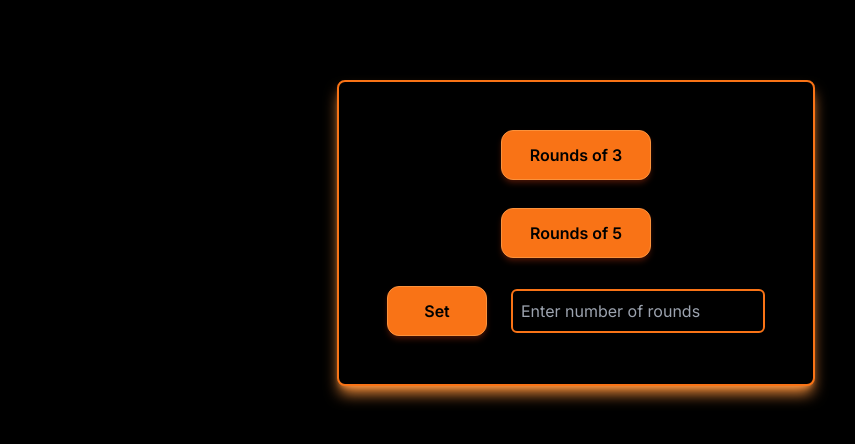
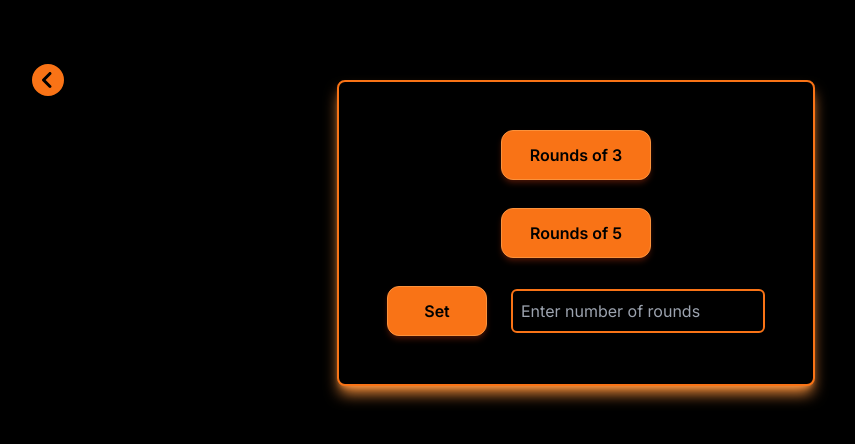
Before and after one commit to mishael-codes/the-min-zone, a Next.js app: page /games/rock-paper-scissors in a window 1280 px wide. Shown: the top 444 px of the page, without its empty margins (64-919 px from the left). Built offline with nearby package versions, Linux system fonts and the light colour scheme; no server answers.

Commit message:
Update: update game overlay to use new back button component and game over madal on rock-paper-scissors page to include a better funtioning restart button and a choose round button

```diff
--- a/src/app/components/backButton.tsx
+++ b/src/app/components/backButton.tsx
@@ -10,7 +10,7 @@ const BackButton = () => {
 
   return(
     <>
-      <FontAwesomeIcon icon={faCircleChevronLeft} size="2x" color="#f97316" onClick={handleClick} />
+      <FontAwesomeIcon icon={faCircleChevronLeft} size="2x" color="#f97316" onClick={handleClick} className="cursor-pointer" />
     </>
   )
 }
--- a/src/app/games/page.tsx
+++ b/src/app/games/page.tsx
@@ -6,7 +6,7 @@ import rockPaperScissor from "../../../public/assets/img/rock paper scissors.png
 import wouldYouRather from "../../../public/assets/img/would you rather.png"
 import Link from "next/link"
 import Nav from "../components/nav"
-const FeaturedGames = () => {
+const Games = () => {
   const games = [
     {
       name: "Guess the number",
@@ -52,4 +52,4 @@ const FeaturedGames = () => {
   );
 
 }
-export default FeaturedGames
+export default Games
--- a/src/app/games/rock-paper-scissors/page.tsx
+++ b/src/app/games/rock-paper-scissors/page.tsx
@@ -1,21 +1,18 @@
 "use client";
 
 import { FontAwesomeIcon } from "@fortawesome/react-fontawesome";
-import {
-  faHandRock,
-  faHome,
-  faRefresh,
-} from "@fortawesome/free-solid-svg-icons";
+import { faHandRock } from "@fortawesome/free-solid-svg-icons";
 import { faHandScissors } from "@fortawesome/free-solid-svg-icons";
 import { faHandPaper } from "@fortawesome/free-solid-svg-icons";
 
 import { useState, useEffect } from "react";
 import Button from "@/app/components/button";
 import { motion } from "framer-motion";
+import BackButton from "@/app/components/backButton";
 
 const zero = () => {
-  return 0
-}
+  return 0;
+};
 const RockPaperScissor = () => {
   const choices = ["rock", "paper", "scissors"];
   // randomize the computer's choice from the start
@@ -151,6 +148,9 @@ const RockPaperScissor = () => {
 
   return (
     <main className="relative flex flex-col items-center justify-between py-20">
+      <div className="absolute left-10 lg:left-24 top-5 lg:top-16">
+        <BackButton />
+      </div>
       <motion.div
         initial={{ opacity: 0, scale: 0.5 }}
         animate={{ opacity: 1, scale: 1 }}
@@ -165,14 +165,22 @@ const RockPaperScissor = () => {
             text={`Restart`}
             standard
             click={() => {
+              setModal(false);
+              setFeedback("");
+              setUserPoints(0);
+              setComputerPoints(0);
+            }}
+          ></Button>
+          <Button
+            text={`Choose round`}
+            click={() => {
               setLevel(0);
               setUserPoints(0);
               setComputerPoints(0);
               setFeedback("");
               setModal(false);
             }}
-          ></Button>
-          <Button text={`Home`}></Button>
+          />
         </div>
       </motion.div>
       <motion.div
```
